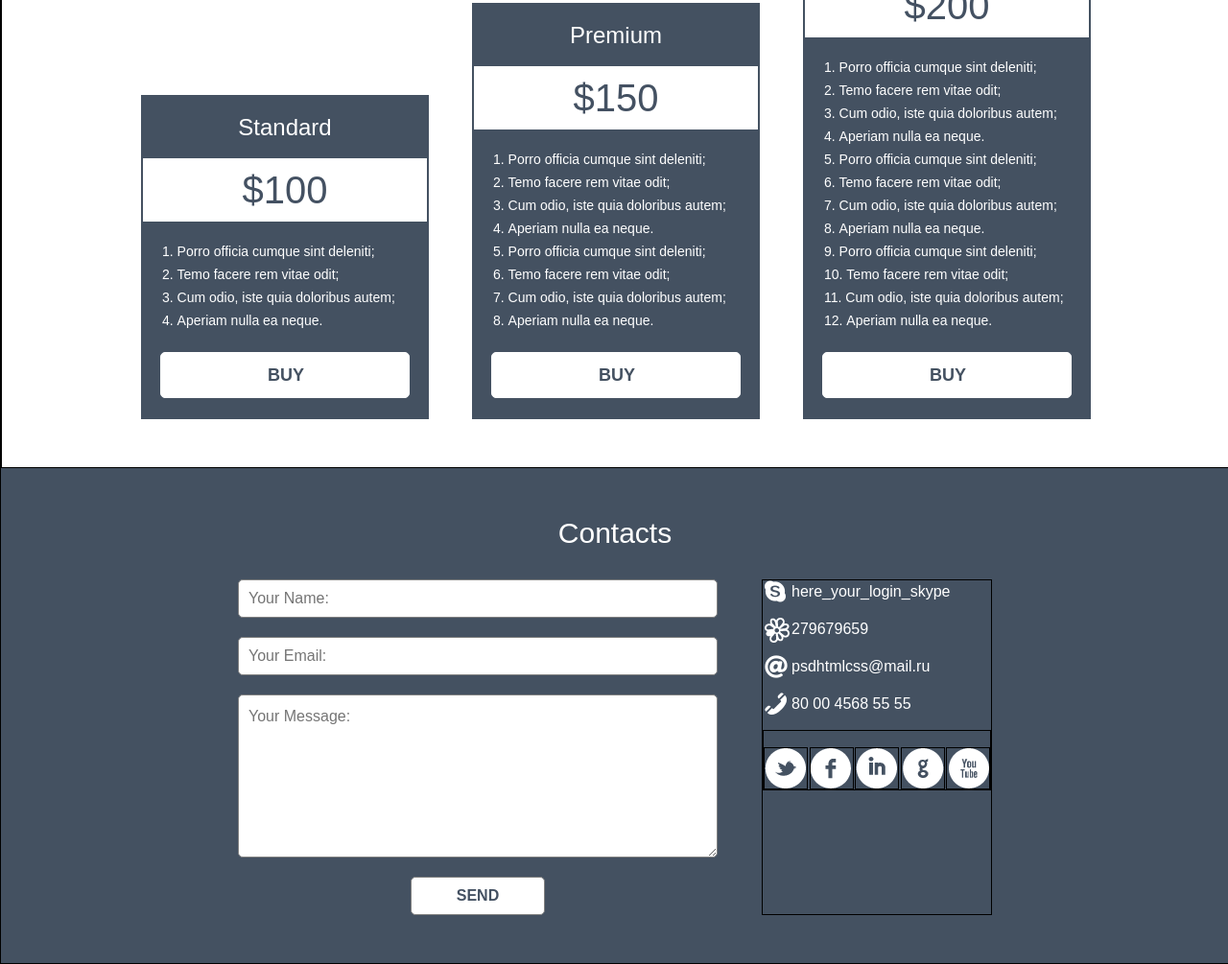
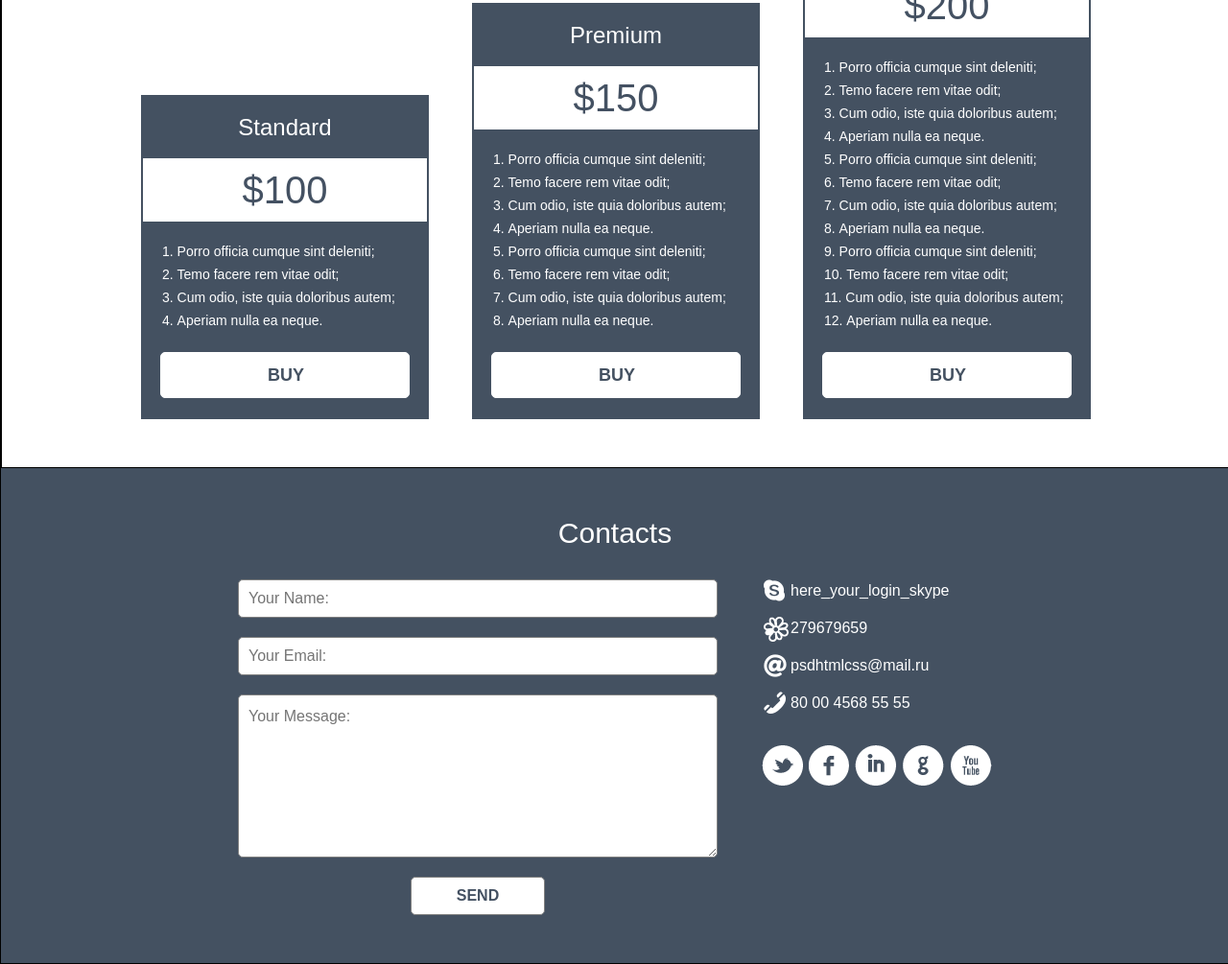
Before and after one commit to OlgaTolpykina/HTML5-CSS3, a plain HTML site: page index.html in a window 1280 px wide. Shown: the part 2228-3233 px from the top of the page at 96% size. Drawn offline with Linux system fonts and the light colour scheme.

Commit message:
Убраны рамки

```diff
--- a/css/style.css
+++ b/css/style.css
@@ -478,8 +478,6 @@ textarea[placeholder] {
 
 .contacts-data {
   width: 240px;
-  border: 1px solid black;
-  box-sizing: border-box;
   color: #ffffff;
 }
 
@@ -531,17 +529,13 @@ textarea[placeholder] {
 .contacts-icons {
   display: flex;
   padding: 17px 0 0 0;
-  border: 1px solid black;
-  box-sizing: border-box;
   justify-content: space-between;
 }
 
 .contacts-net {
   display: block;
   width: 46px;
-  height: 44px;
-  border: 1px solid black;
-  box-sizing: border-box;
+  height: 42px;
 }
 
 .contacts-net:nth-of-type(1) {
@@ -561,5 +555,5 @@ textarea[placeholder] {
 }
 
 .contacts-net:nth-of-type(5) {
-  background: url('../img/social_buttons_338.png') -196px;
+  background: url('../img/social_buttons_338.png') -195px;
 }
```
